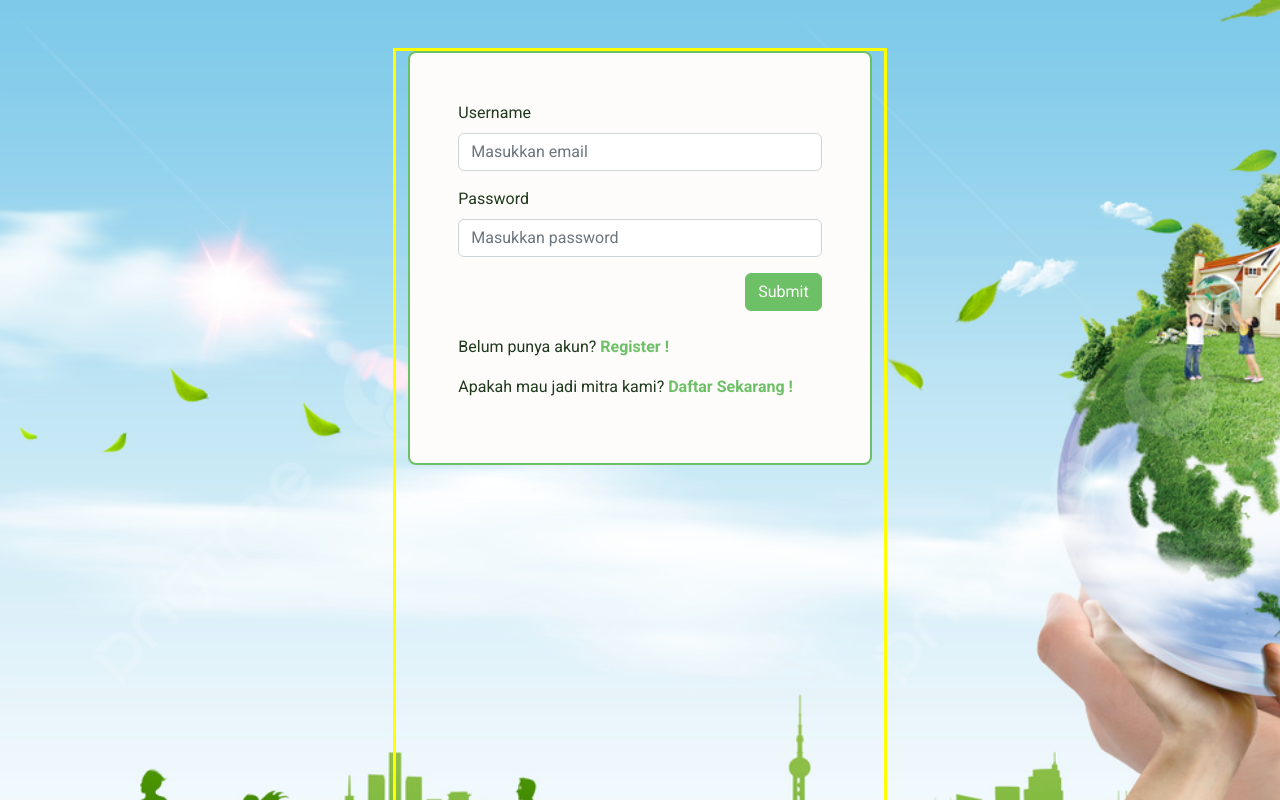
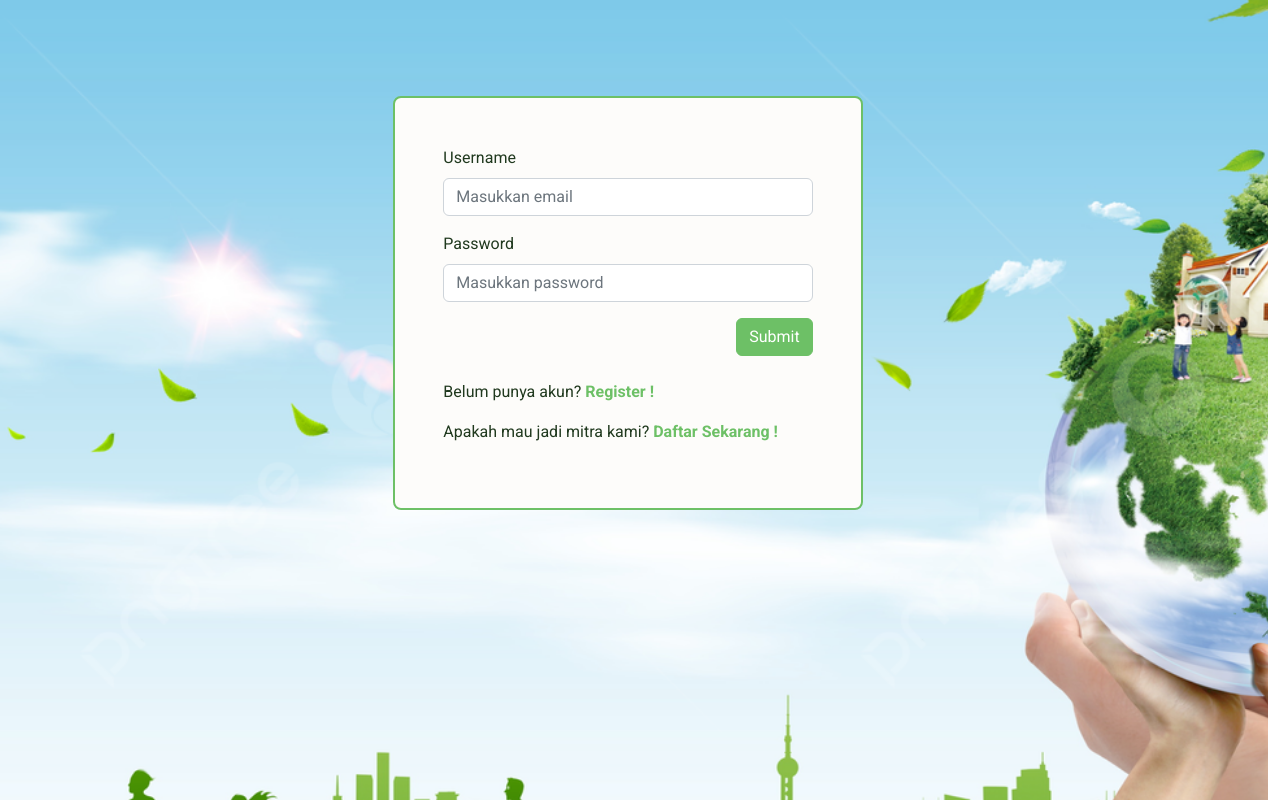
Before and after one commit to arch-havis/Rozhok-FE, a Next.js app: page /junk-station in a window 1280 px wide. Shown: the top 800 px of the page. Built offline with nearby package versions, Linux system fonts and the light colour scheme.

Commit message:
fix margin

```diff
--- a/pages/junk-station/index.jsx
+++ b/pages/junk-station/index.jsx
@@ -5,7 +5,6 @@ import { Col, Row, Form, Button, Container } from "react-bootstrap";
 
 const Index = () => {
   const [Register, setRegister] = useState(false);
-  console.log(Register);
 
   //   const handleSubmit = (e) => {
   //     e.preventDefault();
@@ -138,7 +137,7 @@ const Index = () => {
       ) : (
         // form login
         <Row
-          className="pt-5 p-lg-5 m-0 d-flex justify-content-center"
+          className="pt-5 p-lg-5  d-flex justify-content-center "
           style={{
             backgroundImage: `url("/bg-login.jpg")`,
             backgroundSize: "cover",
@@ -147,9 +146,9 @@ const Index = () => {
             maxWidth: "100%",
           }}
         >
-          <Col xxl={6} xl="5" lg="6" md="8" sm="9" className="bk">
+          <Col xxl={6} xl="5" lg="6" md="8" sm="9" className="pt-5 ">
             <Form
-              onSubmit={(e) => handleSubmit(e)}
+              // onSubmit={(e) => handleSubmit(e)}
               className="border border-lime p-3 p-md-5 bg-putihan rounded-3 text-alpukat border-2"
             >
               <Form.Group className="mb-3" controlId="formBasicEmail">
```
